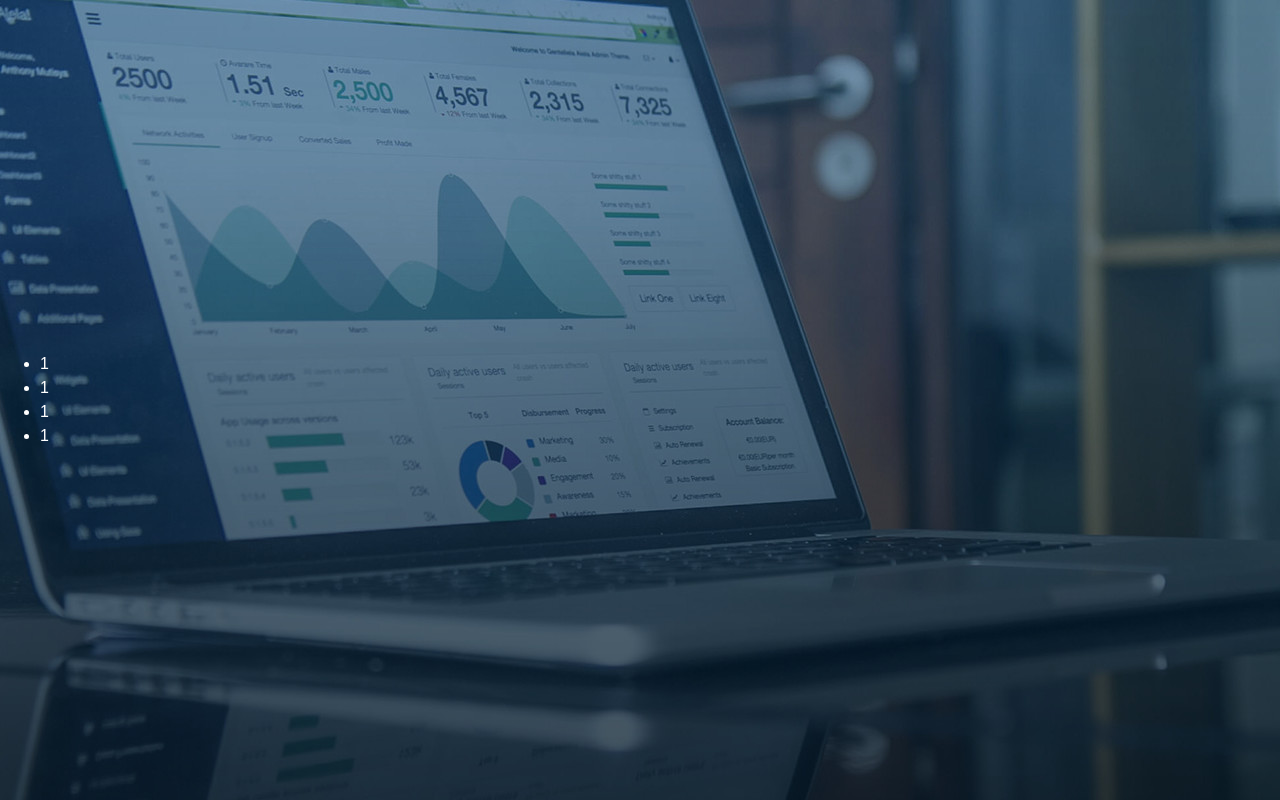
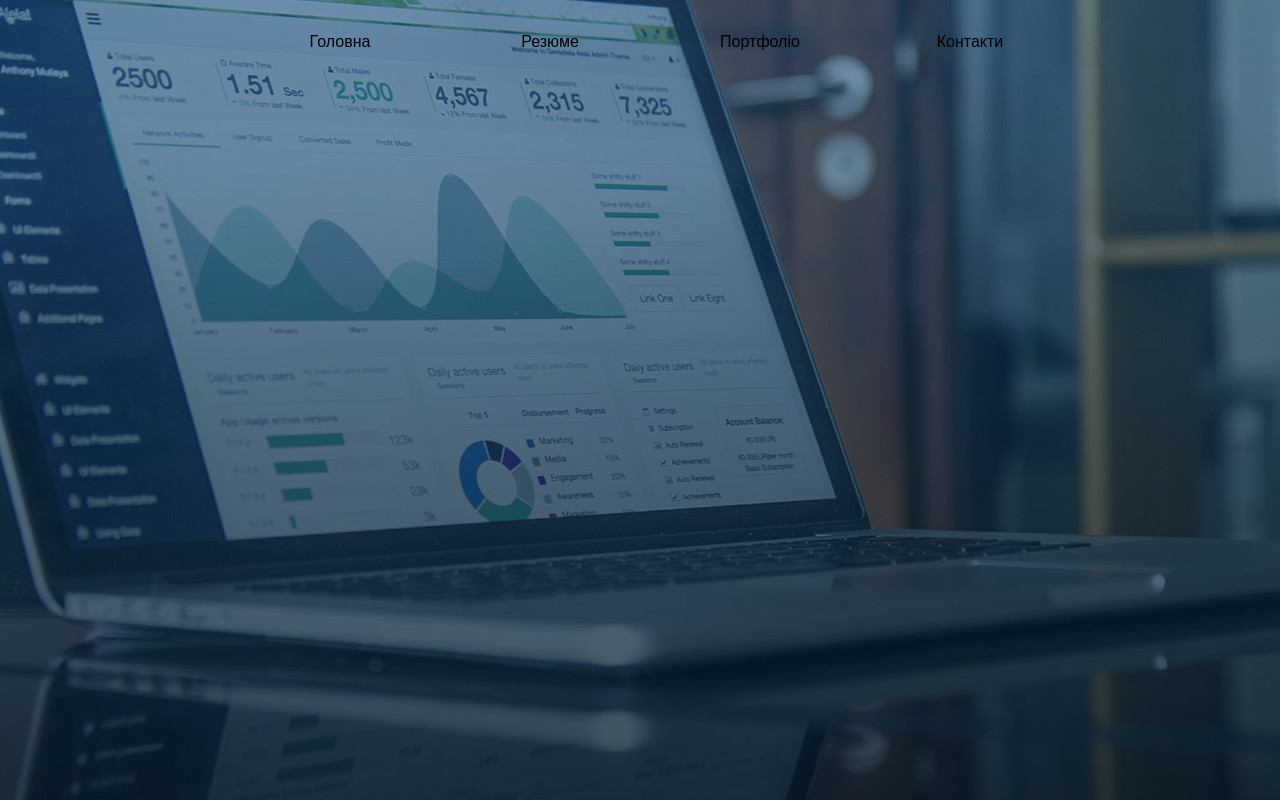
Before and after one commit to Jekkich87/ReposytoryJk87, a plain HTML site: page MyCVProject/CVukr.html in a window 1280 px wide. Drawn offline with nearby package versions, Linux system fonts and the light colour scheme.

Commit message:
My CV start project

```diff
--- a/MyCVProject/CVukr.html
+++ b/MyCVProject/CVukr.html
@@ -5,25 +5,31 @@
     <meta name="viewport" content="width=device-width, initial-scale=1.0">
     <meta http-equiv="X-UA-Compatible" content="ie=edge">
     <title>Палівець Євген</title>
-    <link rel="icon" type="image/ico" href="favicon.ico">
+    <link rel="icon" type="image/ico" href="./IMG/favicon.ico">
     <link href="https://cdnjs.cloudflare.com/ajax/libs/normalize/8.0.1/normalize.css" rel="stylesheet">
-    <link rel="stylesheet" href="./Styles/cv.css">
+    <link rel="stylesheet" href="../MyCVProject/Styles/cv.css">
 </head>
 
 <body id="body">
 
     <header id="header">
-        <nav class="nav">
+        <nav id="nav">
             <ul class="ulnav">
-                <li class="navli">1</li>
-                <li class="navli">1</li>
-                <li class="navli">1</li>
-                <li class="navli">1</li>
+                <li class="navli">Головна</li>
+                <li class="navli">Резюме</li>
+                <li class="navli">Портфоліо</li>
+                <li class="navli">Контакти</li>
             </ul>
         </nav>
     </header>
 
     <main id="main">
+
+        <section id="firstP">
+
+        </section>
+
+
 
     </main>
 
--- a/MyCVProject/Styles/cv.css
+++ b/MyCVProject/Styles/cv.css
@@ -14,13 +14,43 @@ html
                         ---------------------------------*/
 
 #header{
-    background-image: url(/MyCVProject/IMG/CVheader.jpg);
+    height: 100px;
+    display:flex;
+    justify-content: center;
+    align-content: center;
+
+}
+
+.ulnav{
+    width: 1200px;
+    height:90px;
+    display:flex;
+    align-content: center;
+    justify-content: center;
+    margin-top: 30px;
+    }
+.ulnav .navli{
+    display: flex;
+    float: right;
+    width: 200px;
+    height: 50px;
+    /*border: 1px solid;
+    border-radius: 50%;*/
+    align-content: center;
+    justify-content: center;
+    margin-right: 10px;
+    }
+
+
+
+#firstP{
+    background-image: url(../IMG/CVheader.jpg);
     background-repeat: no-repeat;
     background-position: center;
     background-size: cover;
     color:white;
     height: auto;
-    display: grid;
     align-content: center;
     height: 100vh;
+    margin-top: -100px;
 }
```
